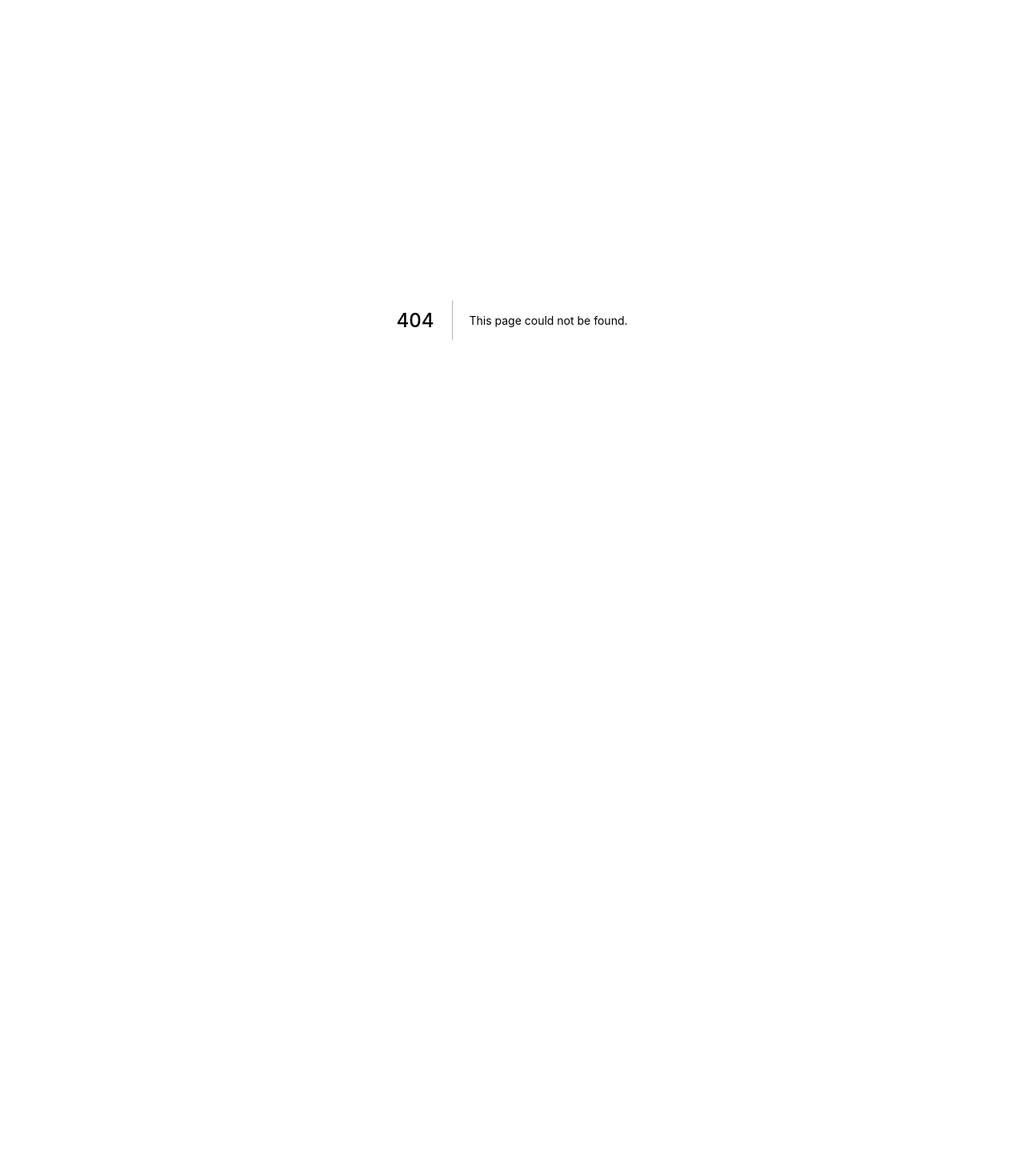
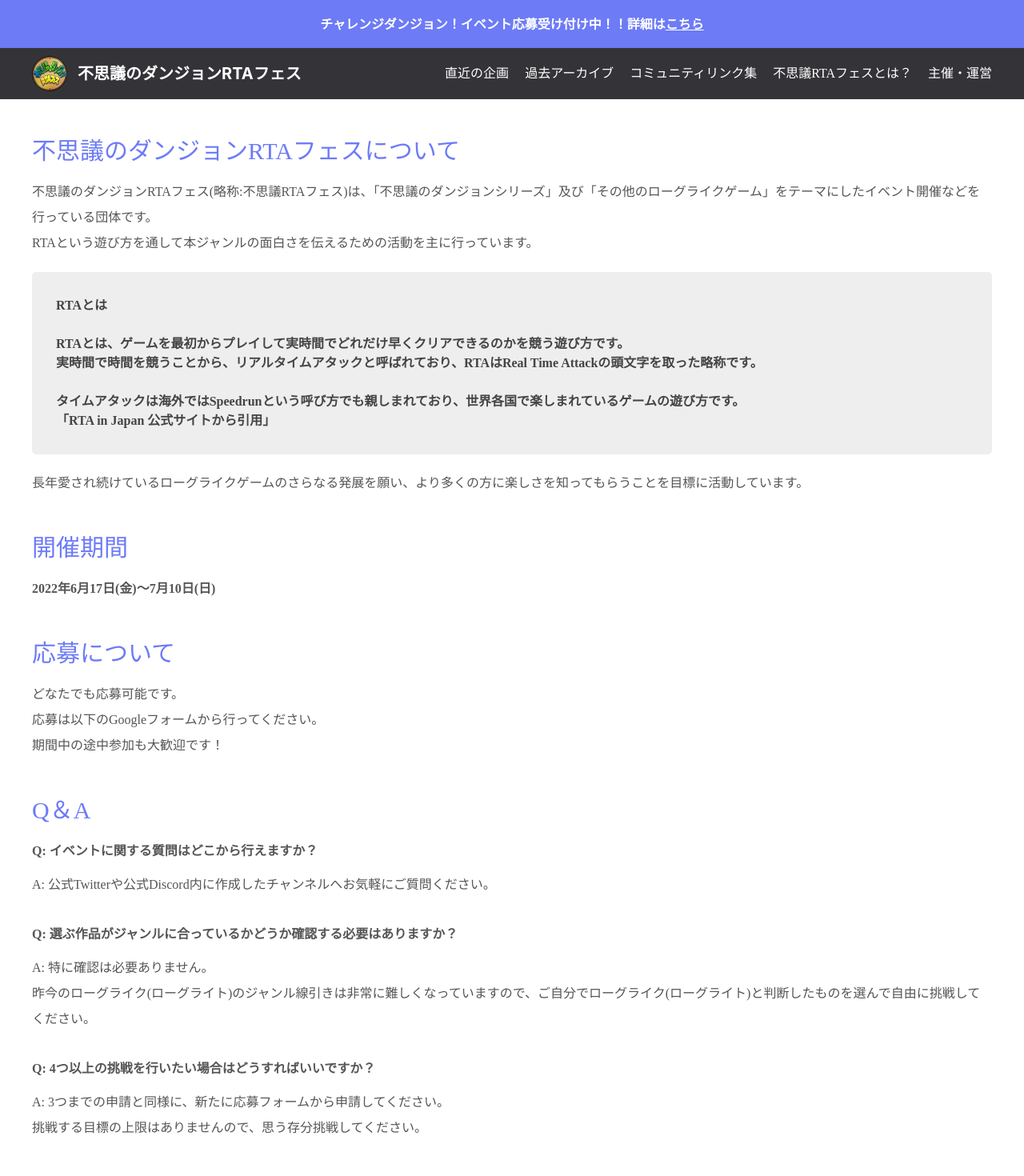
Before and after one commit to mysrtafes/mysrtafes-web-front, a Next.js app: page /show in a window 1280 px wide. Before the commit this address had no page. Shown: the top 1470 px of the page at 80% size. Before the commit the page ends 800 px from the top, so only its background shows below. Built offline with nearby package versions, Linux system fonts and the light colour scheme.

Commit message:
単独ページ暫定wip

```diff
--- a/src/components/header.tsx
+++ b/src/components/header.tsx
@@ -10,16 +10,18 @@ const Header = () => {
             </p>
             <div className={styles.headerBottom}>
                 <div className={styles.headerBottomInner}>
-                    <a href="#" className={styles.headerBottomLeft}>
-                        <img src="/images/logo.png" className={styles.logo}/>
-                        <h1 className={styles.h1}>不思議のダンジョンRTAフェス</h1>
-                    </a>
+                    <Link href="/">
+                        <a className={styles.headerBottomLeft}>
+                            <img src="/images/logo.png" className={styles.logo}/>
+                            <h1 className={styles.h1}>不思議のダンジョンRTAフェス</h1>
+                        </a>
+                    </Link>
                     <ul>
-                        <li><Link href="#first-view"><a>直近の企画</a></Link></li>
-                        <li><Link href="#event-archives"><a>過去アーカイブ</a></Link></li>
-                        <li><Link href="#comunity-links"><a>コミュニティリンク集</a></Link></li>
-                        <li><Link href="#about-fushigi-fes"><a>不思議RTAフェスとは？</a></Link></li>
-                        <li><Link href="#special-thanks"><a>主催・運営</a></Link></li>
+                        <li><Link href="/#first-view"><a>直近の企画</a></Link></li>
+                        <li><Link href="/#event-archives"><a>過去アーカイブ</a></Link></li>
+                        <li><Link href="/#comunity-links"><a>コミュニティリンク集</a></Link></li>
+                        <li><Link href="/#about-fushigi-fes"><a>不思議RTAフェスとは？</a></Link></li>
+                        <li><Link href="/#special-thanks"><a>主催・運営</a></Link></li>
                     </ul>
                 </div>
             </div>
@@ -32,11 +34,11 @@ const Header = () => {
             </div>
             <div className={styles.hamburgerMenuList}>
                 <ul>
-                    <li><a href="#first-view">直近の企画</a></li>
-                    <li><a href="#event-archives">過去アーカイブ</a></li>
-                    <li><a href="#comunity-links">コミュニティリンク集</a></li>
-                    <li><a href="#about-fushigi-fes">不思議RTAフェスとは？</a></li>
-                    <li><a href="#special-thanks">主催・運営</a></li>
+                    <li><Link href="/#first-view"><a>直近の企画</a></Link></li>
+                    <li><Link href="/#event-archives"><a>過去アーカイブ</a></Link></li>
+                    <li><Link href="/#comunity-links"><a>コミュニティリンク集</a></Link></li>
+                    <li><Link href="/#about-fushigi-fes"><a>不思議RTAフェスとは？</a></Link></li>
+                    <li><Link href="/#special-thanks"><a>主催・運営</a></Link></li>
                 </ul>
             </div>
         </div>
--- a/src/pages/index.tsx
+++ b/src/pages/index.tsx
@@ -18,7 +18,7 @@ const Home: NextPage = () => {
                       <p className={styles.eventHoldingPeriod}>2900/22/11(Hog) - 13(Fug)</p>
                       <p className={styles.eventTitle}>ここに企画名が入りますここに企画名が入りますここに企画名が入ります</p>
                       <p className={styles.eventApplicationPeriod}>応募期間：2900/22/11(Hog) - 13(Fug)</p>
-                      <a href="#" className={styles.grayButton}>
+                      <a href="/show" className={styles.grayButton}>
                           応募はこちら
                       </a>
                   </div>
--- /dev/null
+++ b/src/pages/show.tsx
@@ -0,0 +1,64 @@
+import type { NextPage } from 'next'
+import styles from '../styles/Show.module.scss'
+import Header from '../components/header'
+import Footer from '../components/footer'
+import DiscordLink from '../components/discordLink'
+import DownloadLink from '../components/downloadLink'
+import TwitterLink from '../components/twitterLink'
+import EventArchiveContent from '../components/eventArchiveContent'
+import Link from 'next/link'
+
+const Show: NextPage = () => {
+  return (
+    <>
+      <Header />
+      <div className={styles.main}>
+            <div className={styles.inner}>
+                <h2 className={styles.h2}>不思議のダンジョンRTAフェスについて</h2>
+                <div className={styles.p}>
+                    不思議のダンジョンRTAフェス(略称:不思議RTAフェス)は、「不思議のダンジョンシリーズ」及び「その他のローグライクゲーム」をテーマにしたイベント開催などを行っている団体です。<br />
+                    RTAという遊び方を通して本ジャンルの面白さを伝えるための活動を主に行っています。<br />
+                    <div className={styles.aboutFushigiRtaFes}>
+                        <h3 className={styles.h3}>RTAとは</h3><br />
+                        RTAとは、ゲームを最初からプレイして実時間でどれだけ早くクリアできるのかを競う遊び方です。<br />
+                        実時間で時間を競うことから、リアルタイムアタックと呼ばれており、RTAはReal Time Attackの頭文字を取った略称です。<br /><br />
+                        タイムアタックは海外ではSpeedrunという呼び方でも親しまれており、世界各国で楽しまれているゲームの遊び方です。<br />
+                        「RTA in Japan 公式サイトから引用」
+                    </div>
+                    長年愛され続けているローグライクゲームのさらなる発展を願い、より多くの方に楽しさを知ってもらうことを目標に活動しています。
+                </div>
+                <h2 className={styles.h2}>開催期間</h2>
+                <p className={styles.p}>
+                    <strong className={styles.strong}>2022年6月17日(金)～7月10日(日)</strong>
+                </p>
+                <h2 className={styles.h2}>応募について</h2>
+                <p className={styles.p}>
+                    どなたでも応募可能です。<br />
+                    応募は以下のGoogleフォームから行ってください。<br />
+                    期間中の途中参加も大歓迎です！
+                </p>
+                <h2 className={styles.h2}>Q＆A</h2>
+                <ul className={styles.list}>
+                    <li className={styles.listQuestion}>Q: イベントに関する質問はどこから行えますか？</li>
+                    <li className={styles.listAnswer}>A: 公式Twitterや公式Discord内に作成したチャンネルへお気軽にご質問ください。</li>
+                    <li className={styles.listQuestion}>Q: 選ぶ作品がジャンルに合っているかどうか確認する必要はありますか？</li>
+                    <li className={styles.listAnswer}>A: 特に確認は必要ありません。<br />昨今のローグライク(ローグライト)のジャンル線引きは非常に難しくなっていますので、ご自分でローグライク(ローグライト)と判断したものを選んで自由に挑戦してください。</li>
+                    <li className={styles.listQuestion}>Q: 4つ以上の挑戦を行いたい場合はどうすればいいですか？</li>
+                    <li className={styles.listAnswer}>A: 3つまでの申請と同様に、新たに応募フォームから申請してください。<br />挑戦する目標の上限はありませんので、思う存分挑戦してください。</li>
+                </ul>
+                <h2 className={styles.h2}>ロゴ等</h2>
+                <p className={styles.p}>
+                    <DownloadLink />
+                    配信を行う際にご活用ください。<br />
+                    素材の改変や公序良俗に反する目的での利用は避けるようにお願いします。
+                </p>
+                <h2 className={styles.h2}>Discord</h2>
+                <DiscordLink />
+            </div>
+      </div>
+      <Footer />
+    </>
+  )
+}
+
+export default Show
--- a/src/styles/Header.module.scss
+++ b/src/styles/Header.module.scss
@@ -56,7 +56,7 @@
     }
     .headerBottomInner {
         width: 95%;
-        max-width: 1080px;
+        max-width: 1200px;
         display: flex;
         justify-content: space-between;
         align-items: center;
--- a/src/styles/Home.module.scss
+++ b/src/styles/Home.module.scss
@@ -88,7 +88,7 @@
 
 .inner {
     width: 95%;
-    max-width: 1080px;
+    max-width: 1200px;
     margin: 0 auto 30px;
 }
 
--- /dev/null
+++ b/src/styles/Show.module.scss
@@ -0,0 +1,47 @@
+
+.inner {
+    max-width: 1200px;
+    margin: 0 auto;
+    padding-top:30px;
+}
+.h2 {
+    font-size: 30px;
+    text-align: left;
+    line-height: 50px;
+    color: rgb(109,123,247);
+    padding-top: 10px;
+    padding-bottom: 10px;
+}
+.p {
+    line-height: 32px;
+    font-size: 16px;
+    margin-bottom: 30px;
+    color: #555;
+}
+.listQuestion {
+    line-height: 32px;
+    font-size: 16px;
+    margin-bottom: 10px;
+    color: #555;
+    font-weight: bold;
+}
+.listAnswer {
+    line-height: 32px;
+    font-size: 16px;
+    margin-bottom: 30px;
+    color: #555;
+}
+.strong {
+    font-weight: bold;
+}
+.aboutFushigiRtaFes {
+    display: block;
+    font-weight: bold;
+    background-color: #eee;
+    color: #444;
+    padding: 30px;
+    line-height: 24px;
+    font-size: 16px;
+    margin: 20px 0;
+    border-radius: 5px;
+}
```
